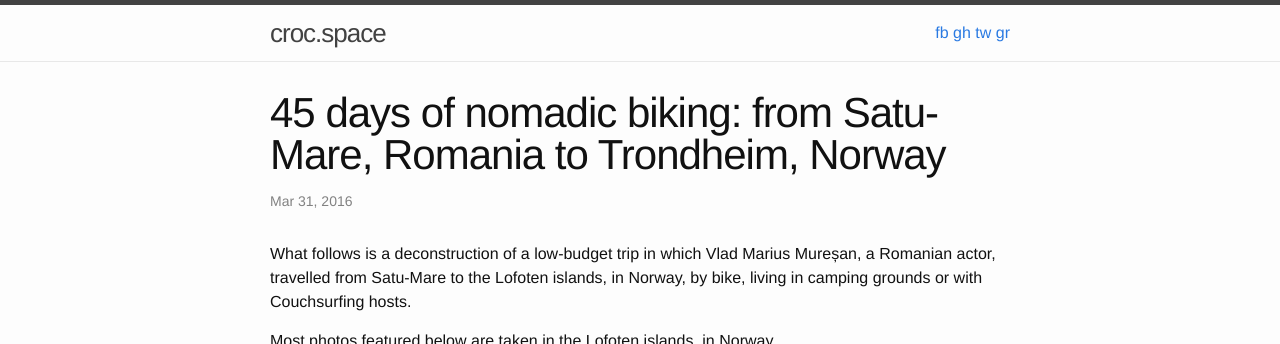
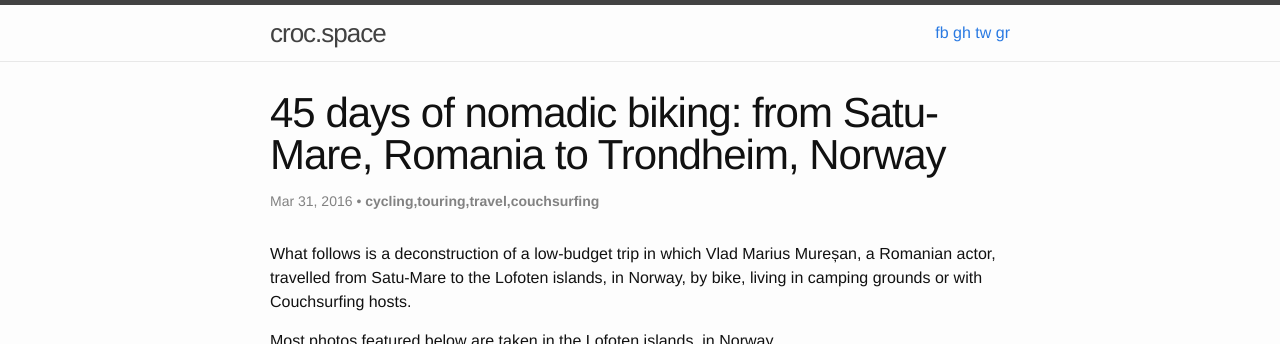
Before and after one commit to lzrmihnea/lzrmihnea.github.io, a Jekyll site: the page built from _posts/2016-03-31-45-days-of-nomadic-biking.markdown, in a window 1280 px wide and 900 px high, cut to the strip 0-344 px from the top of the window. Built offline with Jekyll 4.4.1, drawn with Linux system fonts in a browser that asks for light colours; comment, search, counter and statistics services are not loaded.

Commit message:
[layout] adjusted layout

```diff
--- a/_layouts/home.html
+++ b/_layouts/home.html
@@ -14,7 +14,7 @@
 
         <div class="post-container-inner">
           <span class="post-meta">
-            {{ post.date | date: "%b %-d, %Y" }} | <i>{{ post.categories }}</i>
+            {{ post.date | date: "%b %-d, %Y" }} • <i>{{ post.categories }}</i>
           </span>
           <br/>
           <b><a href="{{ post.url | relative_url }}">{{ post.title | escape }}</a></b>
--- a/_layouts/post.html
+++ b/_layouts/post.html
@@ -5,7 +5,13 @@
 
   <header class="post-header">
     <h1 class="post-title" itemprop="name headline">{{ page.title | escape }}</h1>
-    <p class="post-meta"><time datetime="{{ page.date | date_to_xmlschema }}" itemprop="datePublished">{{ page.date | date: "%b %-d, %Y" }}</time>{% if page.author %} • <span itemprop="author" itemscope itemtype="http://schema.org/Person"><span itemprop="name">{{ page.author }}</span></span>{% endif %}</p>
+    <p class="post-meta">
+      <time datetime="{{ page.date | date_to_xmlschema }}" itemprop="datePublished">{{ page.date | date: "%b %-d, %Y" }}</time>
+      • <b>{{ page.categories }}</b>
+      {% if page.author %}
+      • <span itemprop="author" itemscope itemtype="http://schema.org/Person"><span itemprop="name">{{ page.author }}</span></span>
+      {% endif %}
+    </p>
   </header>
 
   <div class="post-content" itemprop="articleBody">
```
